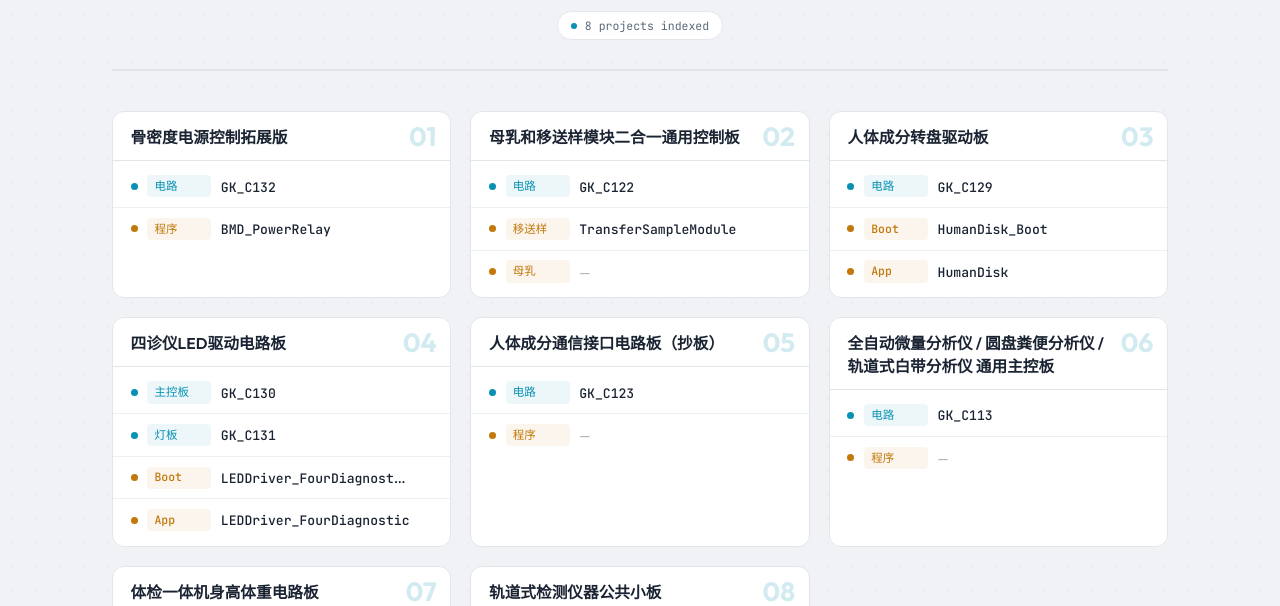
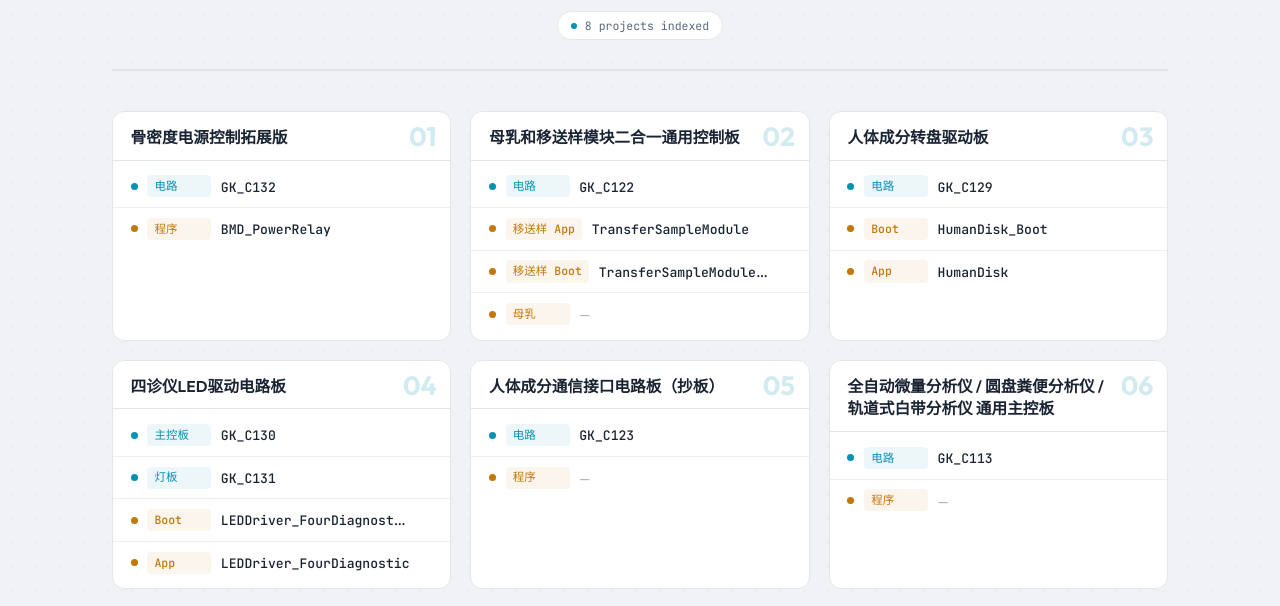
Before and after one commit to darwinstudio/Project_Route, a plain HTML site: page index.html in a window 1280 px wide. Shown: the part 117-723 px from the top of the page. Drawn offline with Linux system fonts and the light colour scheme.

Commit message:
更新移送样boot

```diff
--- a/index.html
+++ b/index.html
@@ -399,8 +399,14 @@
           </div>
           <div class="repo">
             <span class="repo-dot fw"></span>
-            <span class="repo-label fw">移送样</span>
+            <span class="repo-label fw">移送样 App</span>
             <span class="repo-name"><a href="https://github.com/darwinstudio/TransferSampleModule" target="_blank" rel="noopener">TransferSampleModule</a></span>
+            <span class="ext"><svg viewBox="0 0 24 24"><path d="M18 13v6a2 2 0 0 1-2 2H5a2 2 0 0 1-2-2V8a2 2 0 0 1 2-2h6"/><polyline points="15 3 21 3 21 9"/><line x1="10" y1="14" x2="21" y2="3"/></svg></span>
+          </div>
+          <div class="repo">
+            <span class="repo-dot fw"></span>
+            <span class="repo-label fw">移送样 Boot</span>
+            <span class="repo-name"><a href="https://github.com/darwinstudio/TransferSampleModule_Boot" target="_blank" rel="noopener">TransferSampleModule_Boot</a></span>
             <span class="ext"><svg viewBox="0 0 24 24"><path d="M18 13v6a2 2 0 0 1-2 2H5a2 2 0 0 1-2-2V8a2 2 0 0 1 2-2h6"/><polyline points="15 3 21 3 21 9"/><line x1="10" y1="14" x2="21" y2="3"/></svg></span>
           </div>
           <div class="repo">
```
Also changed, not shown: 2 other files.
